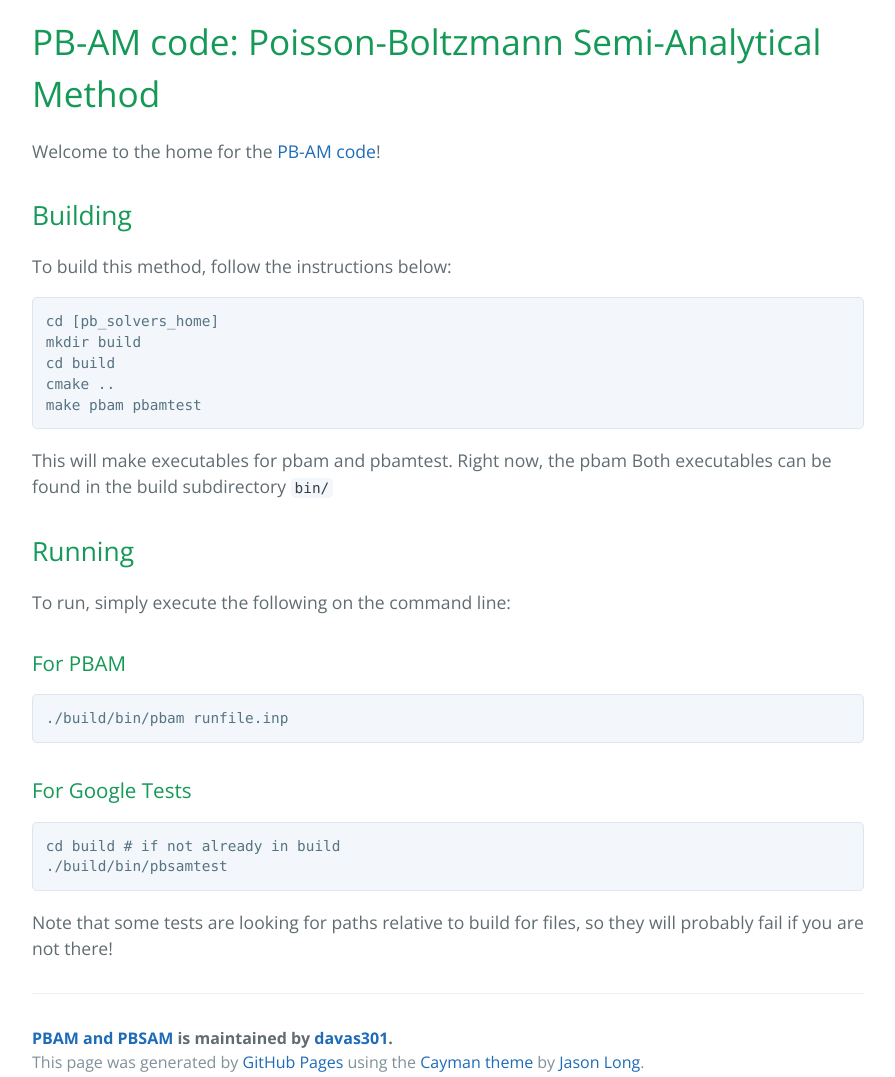
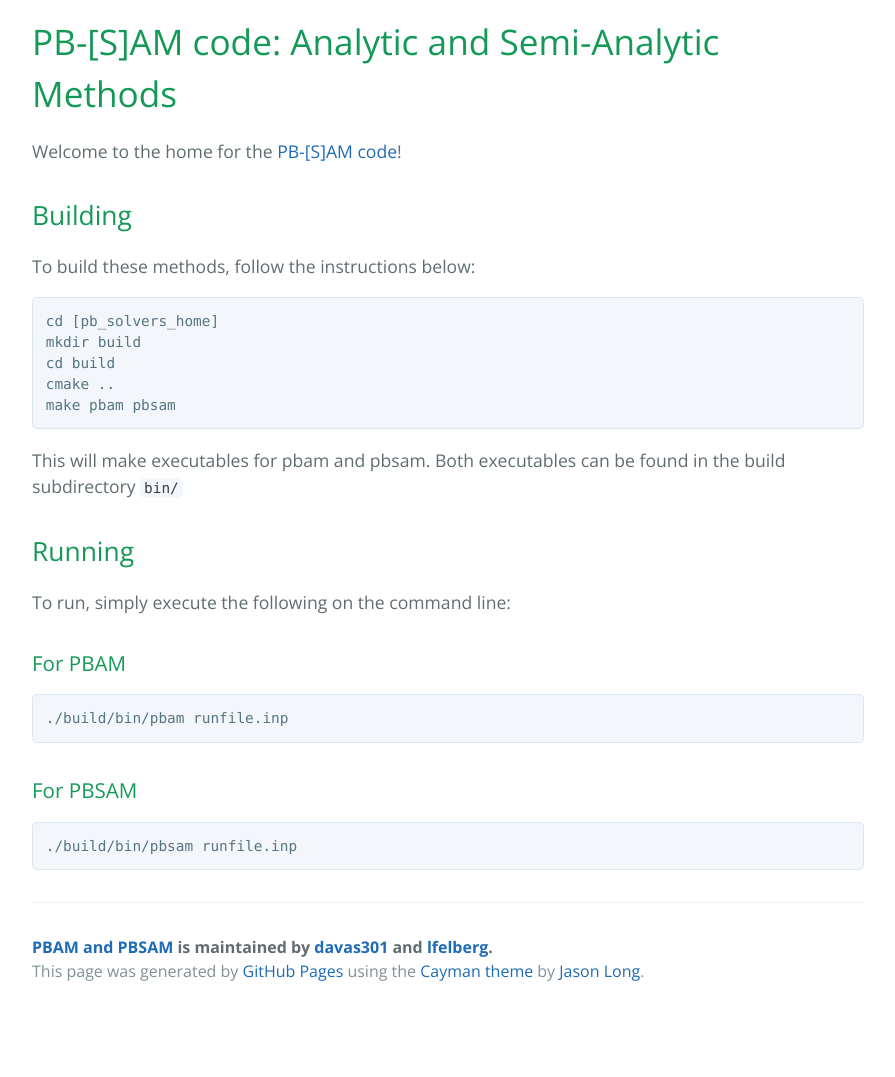
Before and after one commit to dhbrookes/pb_solvers, a plain HTML site: page index.html in a window 1280 px wide. Shown: the part 400-1477 px from the top of the page, without its empty margins (192-1087 px from the left). After the commit the page ends 1415 px from the top, so only its background shows below. Drawn offline with nearby package versions, Linux system fonts and the light colour scheme.

Commit message:
Update index.html

```diff
--- a/index.html
+++ b/index.html
@@ -2,7 +2,7 @@
 <html lang="en-us">
   <head>
     <meta charset="UTF-8">
-    <title>PBAM and PBSAM by davas301</title>
+    <title>PBAM and PBSAM by davas301 and lfelberg</title>
     <meta name="viewport" content="width=device-width, initial-scale=1">
     <link rel="stylesheet" type="text/css" href="stylesheets/normalize.css" media="screen">
     <link href='https://fonts.googleapis.com/css?family=Open+Sans:400,700' rel='stylesheet' type='text/css'>
@@ -12,7 +12,7 @@
   <body>
     <section class="page-header">
       <h1 class="project-name">PBAM and PBSAM</h1>
-      <h2 class="project-tagline">Analytic and Semi-Analytic solvers for Poisson-Boltzmann equations</h2>
+      <h2 class="project-tagline">Analytic and Semi-Analytic solvers for Poisson-Boltzmann equation</h2>
       <a href="https://github.com/davas301/pb_solvers" class="btn">View on GitHub</a>
       <a href="https://github.com/davas301/pb_solvers/zipball/master" class="btn">Download .zip</a>
       <a href="https://github.com/davas301/pb_solvers/tarball/master" class="btn">Download .tar.gz</a>
@@ -20,23 +20,24 @@
 
     <section class="main-content">
       <h1>
-<a id="pb-am-code-poisson-boltzmann-semi-analytical-method" class="anchor" href="#pb-am-code-poisson-boltzmann-semi-analytical-method" aria-hidden="true"><span aria-hidden="true" class="octicon octicon-link"></span></a>PB-AM code: Poisson-Boltzmann Semi-Analytical Method</h1>
+<a id="pb-am-code-poisson-boltzmann-semi-analytical-method" class="anchor" href="#pb-am-code-poisson-boltzmann-semi-analytical-method" aria-hidden="true"><span aria-hidden="true" class="octicon octicon-link"></span></a>
+PB-[S]AM code: Analytic and Semi-Analytic Methods</h1>
 
-<p>Welcome to the home for the <a href="https://github.com/davas301/pb_solvers">PB-AM code</a>!</p>
+<p>Welcome to the home for the <a href="https://github.com/davas301/pb_solvers">PB-[S]AM code</a>!</p>
 
 <h2>
 <a id="building" class="anchor" href="#building" aria-hidden="true"><span aria-hidden="true" class="octicon octicon-link"></span></a>Building</h2>
 
-<p>To build this method, follow the instructions below:</p>
+<p>To build these methods, follow the instructions below:</p>
 
 <pre><code>cd [pb_solvers_home]
 mkdir build
 cd build
 cmake ..
-make pbam pbamtest
+make pbam pbsam
 </code></pre>
 
-<p>This will make executables for pbam and pbamtest. Right now, the pbam
+<p>This will make executables for pbam and pbsam.
 Both executables can be found in the build subdirectory <code>bin/</code></p>
 
 <h2>
@@ -51,19 +52,21 @@ Both executables can be found in the build subdirectory <code>bin/</code></p>
 </code></pre>
 
 <h3>
-<a id="for-google-tests" class="anchor" href="#for-google-tests" aria-hidden="true"><span aria-hidden="true" class="octicon octicon-link"></span></a>For Google Tests</h3>
+<a id="for-pbsam" class="anchor" href="#for-pbsam" aria-hidden="true"><span aria-hidden="true" class="octicon octicon-link"></span></a>For PBSAM</h3>
 
-<pre><code>cd build # if not already in build
-./build/bin/pbsamtest
+<pre><code>./build/bin/pbsam runfile.inp
 </code></pre>
 
-<p>Note that some tests are looking for paths relative to build for files,
-so they will probably fail if you are not there!</p>
+
 
       <footer class="site-footer">
-        <span class="site-footer-owner"><a href="https://github.com/davas301/pb_solvers">PBAM and PBSAM</a> is maintained by <a href="https://github.com/davas301">davas301</a>.</span>
+        <span class="site-footer-owner"><a href="https://github.com/davas301/pb_solvers">PBAM and PBSAM</a> is maintained
+        by <a href="https://github.com/davas301">davas301</a> and
+        <a href="https://github.com/lfelberg">lfelberg</a>.</span>
 
-        <span class="site-footer-credits">This page was generated by <a href="https://pages.github.com">GitHub Pages</a> using the <a href="https://github.com/jasonlong/cayman-theme">Cayman theme</a> by <a href="https://twitter.com/jasonlong">Jason Long</a>.</span>
+        <span class="site-footer-credits">This page was generated by <a href="https://pages.github.com">GitHub Pages</a>
+        using the <a href="https://github.com/jasonlong/cayman-theme">Cayman theme</a> by
+        <a href="https://twitter.com/jasonlong">Jason Long</a>.</span>
       </footer>
 
     </section>
```
